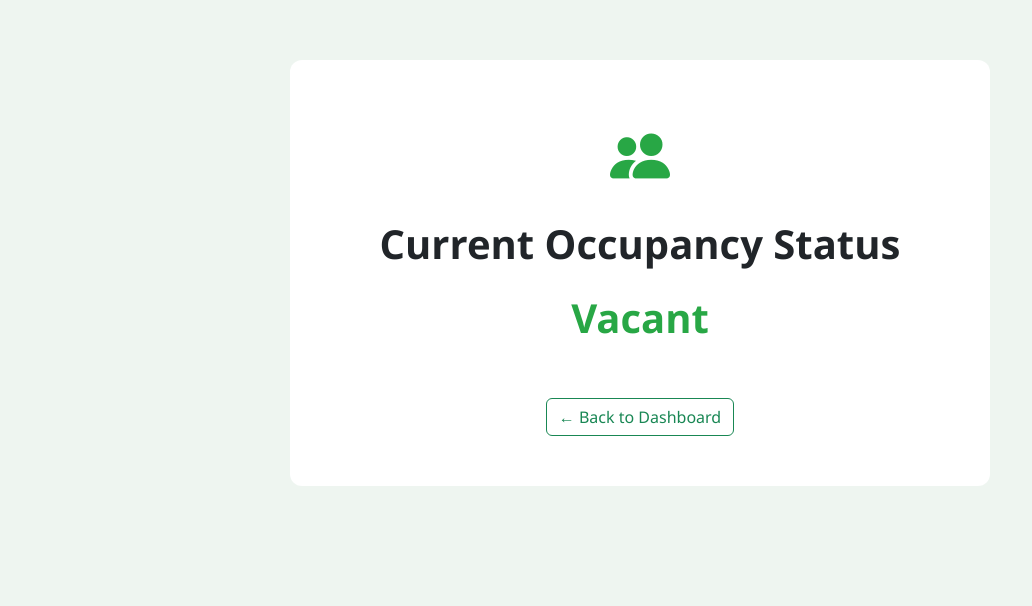
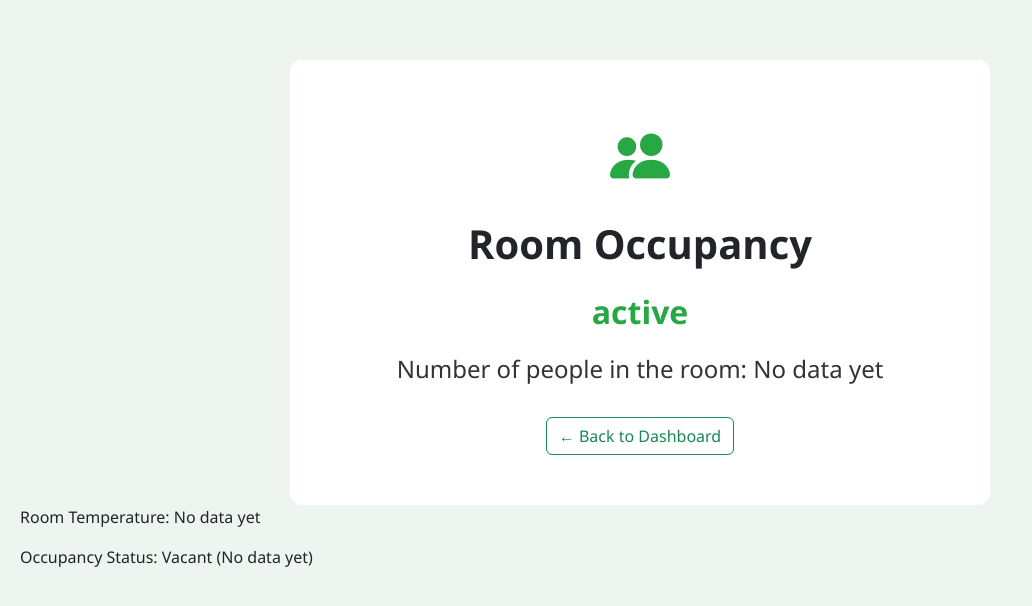
Before and after one commit to Suhanisharma04/OccupancyDetection, a Flask app: template templates/occupancy.html in a window 1280 px wide. Shown: the top 606 px of the page, without its empty margins (0-1032 px from the left). Run offline with Flask 3, Linux system fonts and the light colour scheme; the template is opened without the code that fills it: most values are stand-ins (such as "Sample title", 1, 10 or a date in 2020).

Commit message:
Update occupancy.html

```diff
--- a/templates/occupancy.html
+++ b/templates/occupancy.html
@@ -9,7 +9,7 @@
     <link href="https://cdn.jsdelivr.net/npm/bootstrap-icons/font/bootstrap-icons.css" rel="stylesheet">
     <style>
         body {
-            background-color: #eef5f0; /* Soft green background */
+            background-color: #eef5f0;
             padding: 60px 20px;
             font-family: 'Segoe UI', sans-serif;
         }
@@ -23,21 +23,25 @@
         }
         .icon {
             font-size: 60px;
-            color: #28a745; /* Green icon */
+            color: #28a745;
             margin-bottom: 20px;
         }
         h1 {
             margin-bottom: 20px;
             font-weight: bold;
         }
-        .occupancy-value {
-            font-size: 40px;
+        .occupancy-status {
+            font-size: 32px;
             font-weight: 600;
-            color: #28a745; /* Green value text */
-            margin-bottom: 30px;
+            color: #28a745;
+            margin-bottom: 15px;
+        }
+        .occupancy-count {
+            font-size: 24px;
+            color: #333;
         }
         .back-btn {
-            margin-top: 20px;
+            margin-top: 30px;
         }
     </style>
 </head>
@@ -45,10 +49,14 @@
 
 <div class="content">
     <div class="icon"><i class="bi bi-people-fill"></i></div>
-    <h1>Current Occupancy Status</h1>
-    <div class="occupancy-value">{{ occupancy }}</div>
+    <h1>Room Occupancy</h1>
+    <div class="occupancy-status">{{ occupancy_status }}</div>
+    <div class="occupancy-count">Number of people in the room: {{ occupancy_count }}</div>
     <a href="{{ url_for('index') }}" class="btn btn-outline-success back-btn">← Back to Dashboard</a>
 </div>
 
+<p>Room Temperature: {{ temperature }}</p>
+<p>Occupancy Status: {{ occupancy }} ({{ occupancy_count }})</p>
+
 </body>
 </html>
```
